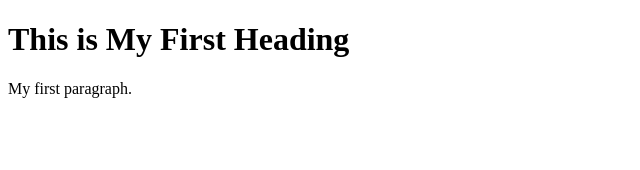
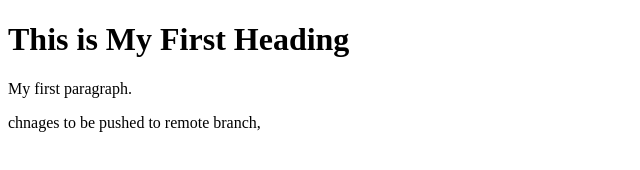
Before and after one commit to gargmanu27/git-demo, a plain HTML site: page web/index.html in a window 1280 px wide. Shown: the whole page, without its empty margins (0-640 px from the left). Drawn offline with Linux system fonts and the light colour scheme.

Commit message:
updating git hub

```diff
--- a/web/index.html
+++ b/web/index.html
@@ -4,6 +4,7 @@
 
 <h1>This is My First Heading</h1>
 <p>My first paragraph.</p>
+chnages to be pushed to remote branch,
 
 </body>
 </html>
```
